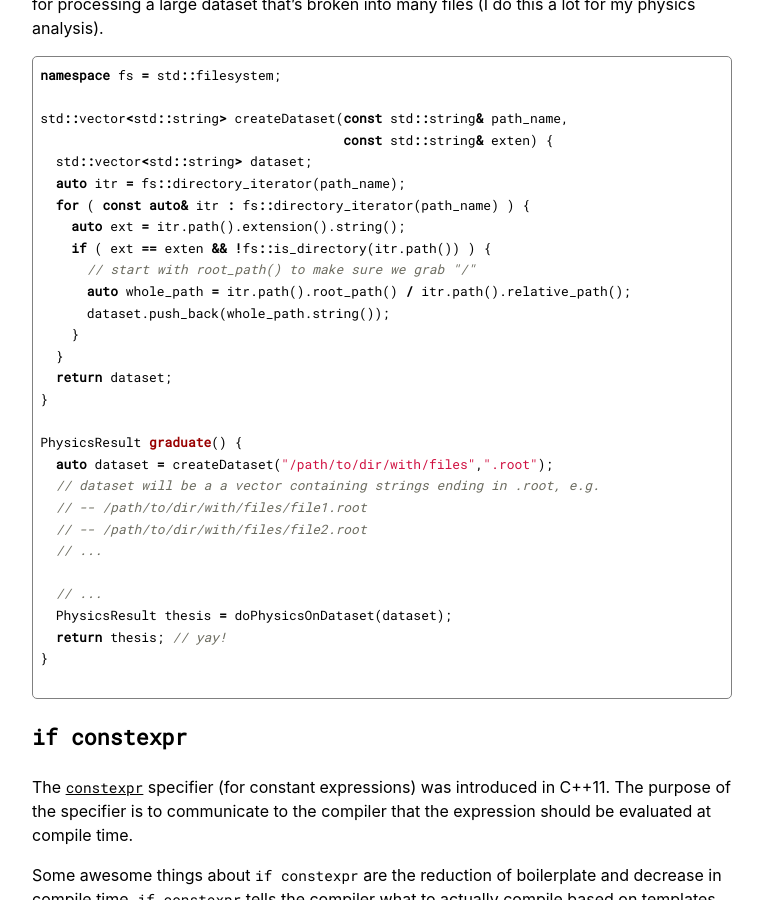
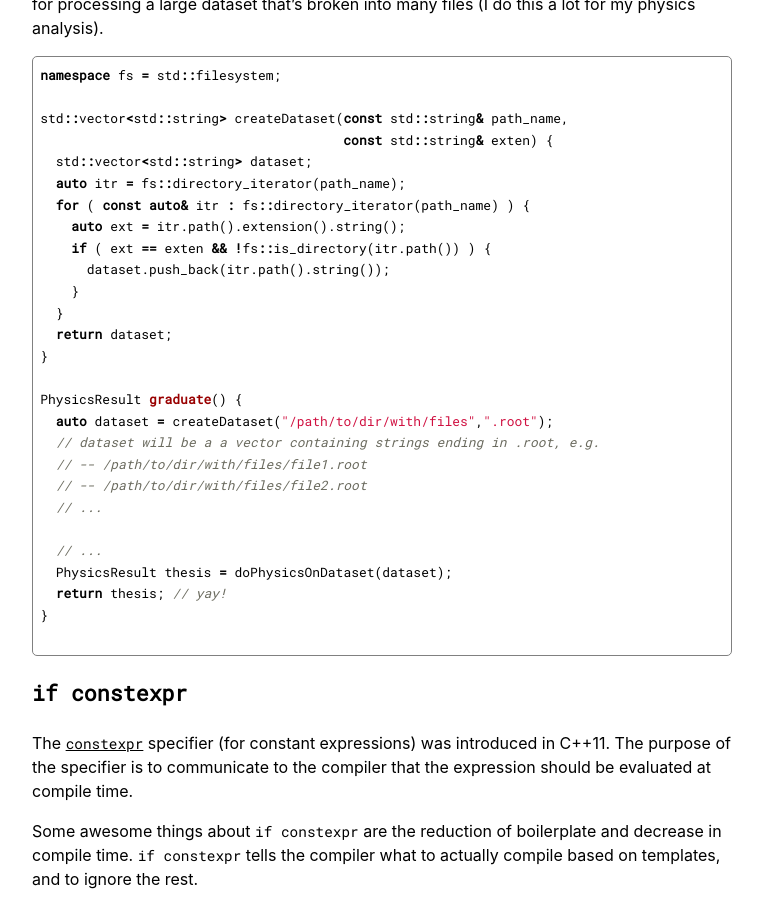
Before and after one commit to douglasdavis/ddavis.io, a Jekyll site: the page built from content/_posts/2018-01-09-cpp17-early-favorites.md, in a window 1280 px wide and 900 px high, scrolled down 1941 px. Shown: the whole window, without its empty margins (258-1021 px from the left). Built offline with Jekyll 4.4.1, drawn with Linux system fonts in a browser that asks for light colours.

Commit message:
simplify a code example

```diff
--- a/content/_posts/2018-01-09-cpp17-early-favorites.md
+++ b/content/_posts/2018-01-09-cpp17-early-favorites.md
@@ -115,9 +115,7 @@ std::vector<std::string> createDataset(const std::string& path_name,
   for ( const auto& itr : fs::directory_iterator(path_name) ) {
     auto ext = itr.path().extension().string();
     if ( ext == exten && !fs::is_directory(itr.path()) ) {
-      // start with root_path() to make sure we grab "/"
-      auto whole_path = itr.path().root_path() / itr.path().relative_path();
-      dataset.push_back(whole_path.string());
+      dataset.push_back(itr.path().string());
     }
   }
   return dataset;
```
